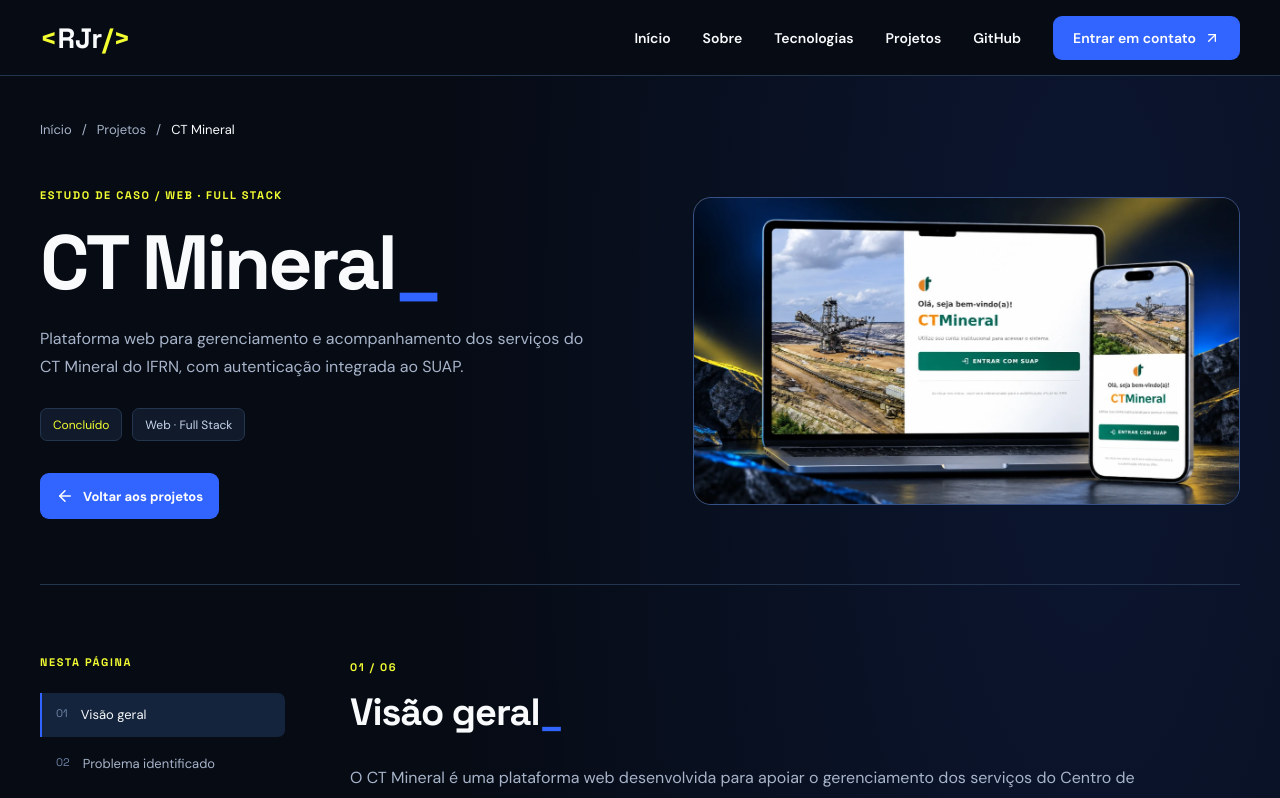
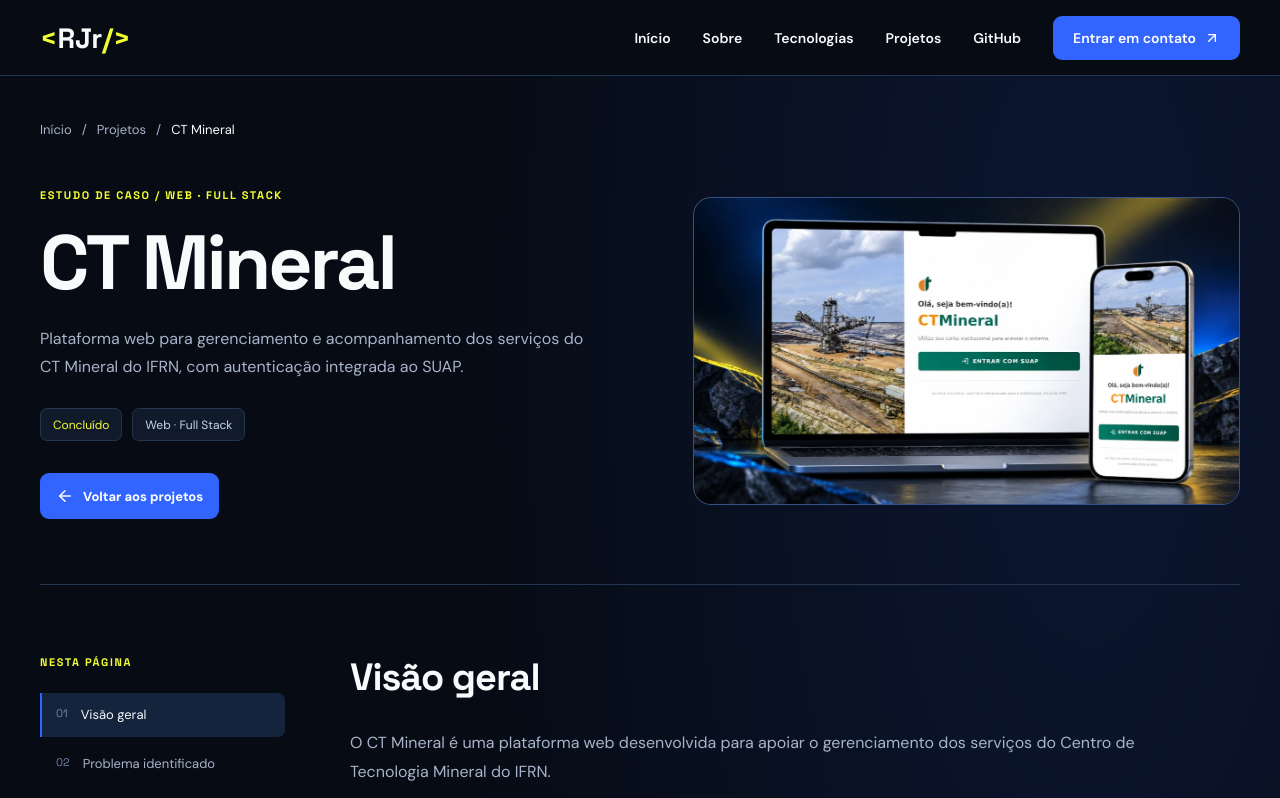
Before and after one commit to roberio-junior/portfolio-roberio, a React (Vite) app: page /projetos/ct-mineral in a window 1280 px wide. Shown: the top 798 px of the page. Built offline with nearby package versions, Linux system fonts and the light colour scheme.

Commit message:
refactor: remover numeracao e sublinhados dos estudos de caso

```diff
--- a/src/pages/ProjectDetails/index.tsx
+++ b/src/pages/ProjectDetails/index.tsx
@@ -123,7 +123,7 @@ export default function ProjectDetails() {
               ESTUDO DE CASO / {project.categoryLabel}
             </span>
 
-            <h1>{project.title}<span>_</span></h1>
+            <h1>{project.title}</h1>
 
             <p className={styles.summary}>
               {project.description}
@@ -178,7 +178,7 @@ export default function ProjectDetails() {
               >
                 <span>PROJETO / PORTFÓLIO</span>
 
-                <strong>{project.title}_</strong>
+                <strong>{project.title}</strong>
 
                 <span>WEB / MOBILE / TECNOLOGIA</span>
               </div>
@@ -243,22 +243,15 @@ export default function ProjectDetails() {
           </aside>
 
           <div className={styles.content}>
-            {sections.map((section, index) => (
+            {sections.map((section) => (
               <section
                 key={section.id}
                 id={section.id}
                 className={styles.section}
                 aria-labelledby={`${section.id}-title`}
               >
-                <span className={styles.sectionNumber}>
-                  {String(index + 1).padStart(2, '0')}
-                  {' / '}
-                  {String(sections.length).padStart(2, '0')}
-                </span>
-
                 <h2 id={`${section.id}-title`}>
                   {section.title}
-                  <span>_</span>
                 </h2>
 
                 {section.paragraphs.map((paragraph) => (
--- a/src/pages/ProjectDetails/styles.module.css
+++ b/src/pages/ProjectDetails/styles.module.css
@@ -54,7 +54,6 @@
 }
 
 .eyebrow,
-.sectionNumber,
 .sidebarLabel {
   color: var(--color-accent);
   font-family: var(--font-heading);
@@ -70,11 +69,6 @@
   line-height: 1.05;
   letter-spacing: -3px;
   overflow-wrap: anywhere;
-}
-
-.heroInfo h1 span,
-.section h2 span {
-  color: var(--color-primary);
 }
 
 .summary {
@@ -299,7 +293,7 @@
 }
 
 .section h2 {
-  margin: 14px 0 27px;
+  margin: 0 0 27px;
 
   font-size: clamp(28px, 3vw, 38px);
   line-height: 1.2;
```
